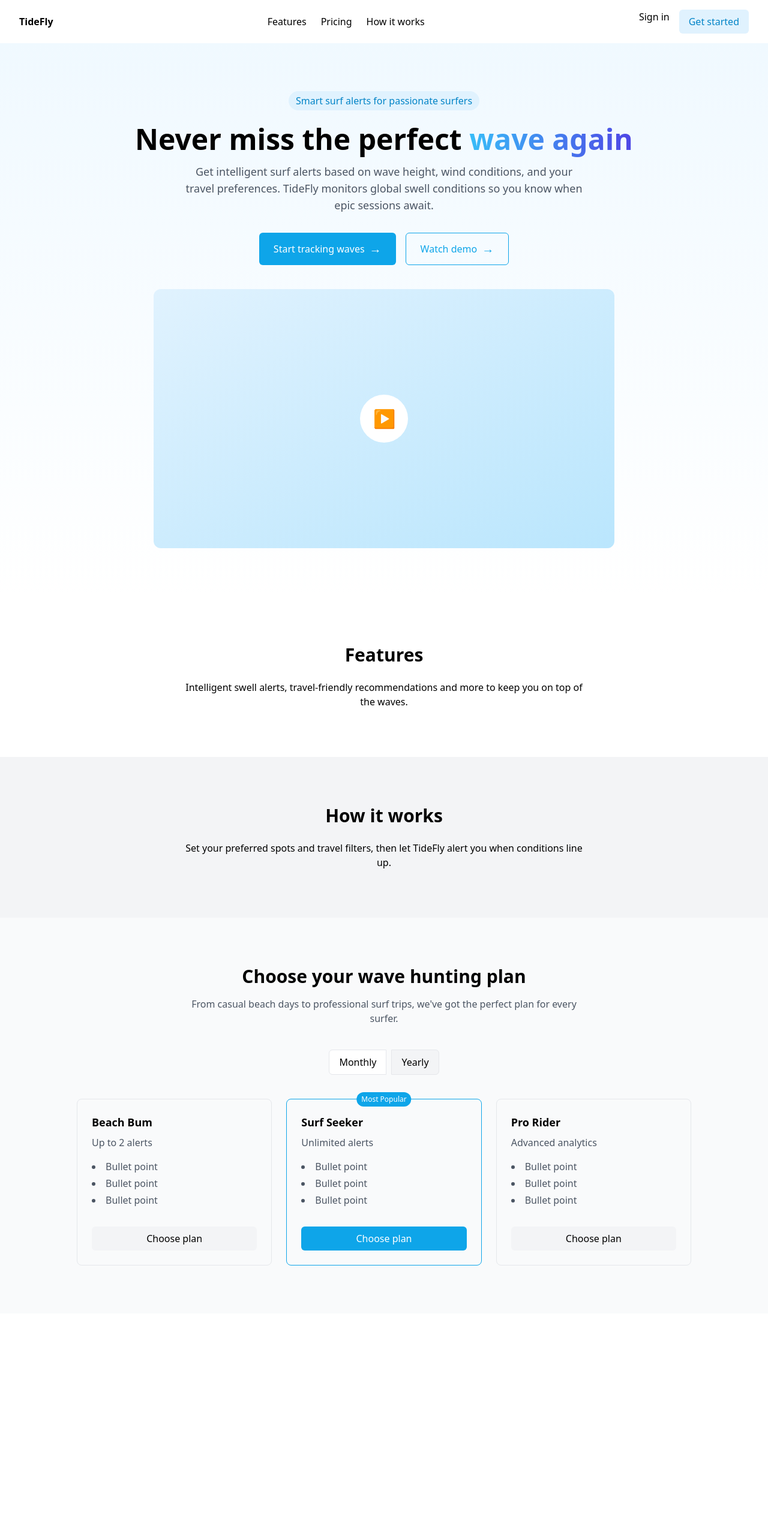
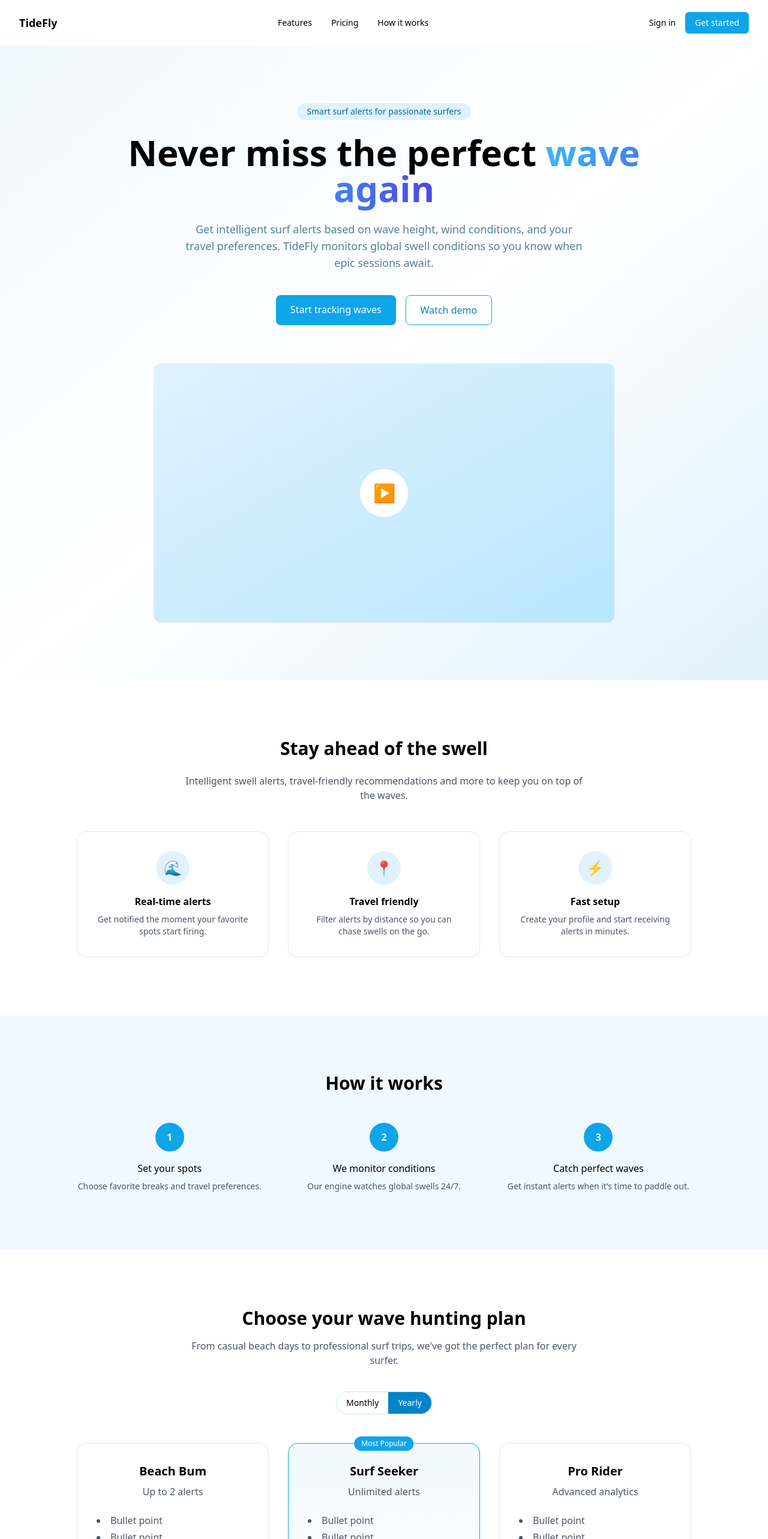
Before and after one commit to arincon000/TideFly, a Next.js app in the folder vercel-app/: page / in a window 1280 px wide. Shown: the top 2566 px of the page at 60% size. Before the commit the page ends 2190 px from the top, so only its background shows below. Built offline with nearby package versions, Linux system fonts and the light colour scheme.

Commit message:
feat: polish landing page design

```diff
--- a/vercel-app/app/page.tsx
+++ b/vercel-app/app/page.tsx
@@ -1,119 +1,173 @@
 export default function LandingPage() {
   return (
     <div>
-      <nav className="flex justify-between items-center px-8 py-4">
-        <div className="font-semibold">TideFly</div>
-        <div className="flex gap-6">
-          <a href="#features">Features</a>
-          <a href="#pricing">Pricing</a>
-          <a href="#how">How it works</a>
+      {/* Navigation */}
+      <nav className="flex justify-between items-center px-8 py-5 text-sm">
+        <div className="text-lg font-semibold">TideFly</div>
+        <div className="hidden md:flex gap-8">
+          <a href="#features" className="hover:text-sky-600">Features</a>
+          <a href="#pricing" className="hover:text-sky-600">Pricing</a>
+          <a href="#how" className="hover:text-sky-600">How it works</a>
         </div>
-        <div className="flex gap-4">
-          <a href="/auth" className="hover:underline">Sign in</a>
+        <div className="flex gap-4 items-center">
+          <a href="/auth" className="hover:underline">
+            Sign in
+          </a>
           <a
             href="/auth"
-            className="px-4 py-2 bg-sky-100 text-sky-600 rounded-md font-medium"
+            className="px-4 py-2 rounded-md bg-sky-500 text-white font-medium hover:bg-sky-600"
           >
             Get started
           </a>
         </div>
       </nav>
-      <main className="text-center py-20 px-4 bg-gradient-to-b from-sky-50 to-white">
-        <div className="inline-block px-3 py-1 bg-sky-100 text-sky-600 rounded-full font-medium mb-6">
+
+      {/* Hero */}
+      <section className="relative overflow-hidden bg-gradient-to-br from-sky-50 via-white to-sky-100">
+        <div className="max-w-5xl mx-auto text-center px-6 py-24">
+          <span className="inline-block mb-6 px-4 py-1 rounded-full bg-sky-100 text-sky-700 text-sm font-medium">
             Smart surf alerts for passionate surfers
-        </div>
-        <h1 className="text-5xl font-bold mb-4">
-          Never miss the perfect {" "}
+          </span>
+          <h1 className="text-5xl sm:text-6xl font-extrabold mb-6">
+            Never miss the perfect
             <span className="bg-gradient-to-r from-sky-400 to-indigo-600 bg-clip-text text-transparent">
-            wave again
+              {" "}wave again
             </span>
           </h1>
-        <p className="max-w-2xl mx-auto text-lg text-gray-600 mb-8">
+          <p className="max-w-2xl mx-auto text-lg text-sky-900/70 mb-10">
             Get intelligent surf alerts based on wave height, wind conditions, and your travel preferences. TideFly monitors global swell conditions so you know when epic sessions await.
           </p>
-        <div className="flex justify-center gap-4 mb-10">
+          <div className="flex flex-col sm:flex-row justify-center gap-4">
             <a
               href="/auth"
-            className="inline-flex items-center gap-2 px-6 py-3 rounded-md bg-sky-500 text-white font-medium"
+              className="px-6 py-3 rounded-lg bg-sky-500 text-white font-medium shadow hover:bg-sky-600"
             >
-            Start tracking waves <span className="text-xl">→</span>
+              Start tracking waves
             </a>
             <a
               href="#"
-            className="inline-flex items-center gap-2 px-6 py-3 rounded-md border border-sky-500 text-sky-500 font-medium"
+              className="px-6 py-3 rounded-lg border border-sky-500 text-sky-600 font-medium hover:bg-sky-50"
             >
-            Watch demo <span className="text-xl">→</span>
+              Watch demo
             </a>
           </div>
-        <div className="mx-auto max-w-3xl aspect-video rounded-xl bg-gradient-to-br from-sky-100 to-sky-200 flex items-center justify-center">
+          <div className="mt-16 mx-auto max-w-3xl aspect-video rounded-xl bg-gradient-to-br from-sky-100 to-sky-200 flex items-center justify-center">
             <div className="w-20 h-20 bg-white rounded-full flex items-center justify-center text-sky-500 text-3xl">
               ▶
             </div>
           </div>
-      </main>
-      <section id="features" className="py-20 px-4">
-        <h2 className="text-3xl font-semibold text-center mb-6">Features</h2>
-        <p className="text-center max-w-2xl mx-auto">
+        </div>
+      </section>
+
+      {/* Features */}
+      <section id="features" className="py-24 px-6">
+        <div className="max-w-5xl mx-auto text-center">
+          <h2 className="text-3xl font-bold mb-6">Stay ahead of the swell</h2>
+          <p className="max-w-2xl mx-auto text-gray-600 mb-12">
             Intelligent swell alerts, travel-friendly recommendations and more to keep you on top of the waves.
           </p>
+          <div className="grid gap-8 md:grid-cols-3">
+            <div className="p-8 rounded-2xl border border-gray-200 hover:shadow-md transition flex flex-col items-center text-center">
+              <div className="w-14 h-14 mb-4 rounded-full bg-sky-100 text-sky-600 flex items-center justify-center text-2xl">🌊</div>
+              <h3 className="font-semibold mb-2">Real-time alerts</h3>
+              <p className="text-gray-600 text-sm">
+                Get notified the moment your favorite spots start firing.
+              </p>
+            </div>
+            <div className="p-8 rounded-2xl border border-gray-200 hover:shadow-md transition flex flex-col items-center text-center">
+              <div className="w-14 h-14 mb-4 rounded-full bg-sky-100 text-sky-600 flex items-center justify-center text-2xl">📍</div>
+              <h3 className="font-semibold mb-2">Travel friendly</h3>
+              <p className="text-gray-600 text-sm">
+                Filter alerts by distance so you can chase swells on the go.
+              </p>
+            </div>
+            <div className="p-8 rounded-2xl border border-gray-200 hover:shadow-md transition flex flex-col items-center text-center">
+              <div className="w-14 h-14 mb-4 rounded-full bg-sky-100 text-sky-600 flex items-center justify-center text-2xl">⚡</div>
+              <h3 className="font-semibold mb-2">Fast setup</h3>
+              <p className="text-gray-600 text-sm">
+                Create your profile and start receiving alerts in minutes.
+              </p>
+            </div>
+          </div>
+        </div>
       </section>
-      <section id="how" className="py-20 px-4 bg-gray-100">
-        <h2 className="text-3xl font-semibold text-center mb-6">How it works</h2>
-        <p className="text-center max-w-2xl mx-auto">
-          Set your preferred spots and travel filters, then let TideFly alert you when conditions line up.
-        </p>
+
+      {/* How it works */}
+      <section id="how" className="py-24 px-6 bg-sky-50">
+        <div className="max-w-5xl mx-auto text-center">
+          <h2 className="text-3xl font-bold mb-12">How it works</h2>
+          <div className="grid md:grid-cols-3 gap-12">
+            <div className="flex flex-col items-center">
+              <div className="w-12 h-12 mb-4 rounded-full bg-sky-500 text-white flex items-center justify-center font-semibold">
+                1
+              </div>
+              <h3 className="font-medium mb-2">Set your spots</h3>
+              <p className="text-gray-600 text-sm">Choose favorite breaks and travel preferences.</p>
+            </div>
+            <div className="flex flex-col items-center">
+              <div className="w-12 h-12 mb-4 rounded-full bg-sky-500 text-white flex items-center justify-center font-semibold">
+                2
+              </div>
+              <h3 className="font-medium mb-2">We monitor conditions</h3>
+              <p className="text-gray-600 text-sm">Our engine watches global swells 24/7.</p>
+            </div>
+            <div className="flex flex-col items-center">
+              <div className="w-12 h-12 mb-4 rounded-full bg-sky-500 text-white flex items-center justify-center font-semibold">
+                3
+              </div>
+              <h3 className="font-medium mb-2">Catch perfect waves</h3>
+              <p className="text-gray-600 text-sm">Get instant alerts when it’s time to paddle out.</p>
+            </div>
+          </div>
+        </div>
       </section>
-      <section id="pricing" className="py-20 px-4 bg-gray-50">
-        <h2 className="text-3xl font-semibold text-center mb-4">
-          Choose your wave hunting plan
-        </h2>
-        <p className="text-center max-w-2xl mx-auto text-gray-600 mb-10">
+
+      {/* Pricing */}
+      <section id="pricing" className="py-24 px-6 bg-white">
+        <div className="max-w-5xl mx-auto text-center">
+          <h2 className="text-3xl font-bold mb-4">Choose your wave hunting plan</h2>
+          <p className="max-w-2xl mx-auto text-gray-600 mb-10">
             From casual beach days to professional surf trips, we've got the perfect plan for every surfer.
           </p>
-        <div className="flex justify-center gap-2 mb-10 font-medium">
-          <div className="px-4 py-2 bg-white border border-gray-200 rounded-l-md">Monthly</div>
-          <div className="px-4 py-2 bg-gray-100 border border-gray-200 rounded-r-md">Yearly</div>
+          <div className="inline-flex mb-12 rounded-full overflow-hidden border border-sky-200">
+            <button className="px-4 py-2 text-sm font-medium bg-white">Monthly</button>
+            <button className="px-4 py-2 text-sm font-medium bg-sky-600 text-white">Yearly</button>
           </div>
-        <div className="grid md:grid-cols-3 gap-6 max-w-5xl mx-auto">
-          <div className="rounded-lg border border-gray-200 p-6 flex flex-col">
-            <h3 className="text-lg font-semibold mb-2">Beach Bum</h3>
-            <p className="text-gray-600 mb-4">Up to 2 alerts</p>
-            <ul className="mb-4 list-disc list-inside text-gray-600 space-y-1">
+          <div className="grid md:grid-cols-3 gap-8">
+            <div className="rounded-2xl border border-gray-200 p-8 flex flex-col">
+              <h3 className="text-xl font-semibold mb-2">Beach Bum</h3>
+              <p className="text-gray-600 mb-6">Up to 2 alerts</p>
+              <ul className="mb-6 list-disc list-inside text-left text-gray-600 space-y-1 flex-1">
                 <li>Bullet point</li>
                 <li>Bullet point</li>
                 <li>Bullet point</li>
               </ul>
-            <div className="mt-auto">
-              <button className="w-full mt-4 px-4 py-2 bg-gray-100 rounded-md font-medium">
+              <button className="w-full mt-auto py-3 rounded-lg bg-gray-100 font-medium hover:bg-gray-200">
                 Choose plan
               </button>
             </div>
-          </div>
-          <div className="rounded-lg border border-sky-500 p-6 flex flex-col relative">
-            <span className="absolute -top-3 left-1/2 -translate-x-1/2 bg-sky-500 text-white text-xs px-2 py-1 rounded-full">Most Popular</span>
-            <h3 className="text-lg font-semibold mb-2">Surf Seeker</h3>
-            <p className="text-gray-600 mb-4">Unlimited alerts</p>
-            <ul className="mb-4 list-disc list-inside text-gray-600 space-y-1">
+            <div className="relative rounded-2xl border border-sky-500 p-8 flex flex-col bg-gradient-to-b from-sky-50 to-white">
+              <span className="absolute -top-3 left-1/2 -translate-x-1/2 px-3 py-1 text-xs rounded-full bg-sky-500 text-white">Most Popular</span>
+              <h3 className="text-xl font-semibold mb-2">Surf Seeker</h3>
+              <p className="text-gray-600 mb-6">Unlimited alerts</p>
+              <ul className="mb-6 list-disc list-inside text-left text-gray-600 space-y-1 flex-1">
                 <li>Bullet point</li>
                 <li>Bullet point</li>
                 <li>Bullet point</li>
               </ul>
-            <div className="mt-auto">
-              <button className="w-full mt-4 px-4 py-2 bg-sky-500 text-white rounded-md font-medium">
+              <button className="w-full mt-auto py-3 rounded-lg bg-sky-500 text-white font-medium hover:bg-sky-600">
                 Choose plan
               </button>
             </div>
-          </div>
-          <div className="rounded-lg border border-gray-200 p-6 flex flex-col">
-            <h3 className="text-lg font-semibold mb-2">Pro Rider</h3>
-            <p className="text-gray-600 mb-4">Advanced analytics</p>
-            <ul className="mb-4 list-disc list-inside text-gray-600 space-y-1">
+            <div className="rounded-2xl border border-gray-200 p-8 flex flex-col">
+              <h3 className="text-xl font-semibold mb-2">Pro Rider</h3>
+              <p className="text-gray-600 mb-6">Advanced analytics</p>
+              <ul className="mb-6 list-disc list-inside text-left text-gray-600 space-y-1 flex-1">
                 <li>Bullet point</li>
                 <li>Bullet point</li>
                 <li>Bullet point</li>
               </ul>
-            <div className="mt-auto">
-              <button className="w-full mt-4 px-4 py-2 bg-gray-100 rounded-md font-medium">
+              <button className="w-full mt-auto py-3 rounded-lg bg-gray-100 font-medium hover:bg-gray-200">
                 Choose plan
               </button>
             </div>
```
Lines whose indentation alone changed are shown as unchanged.
